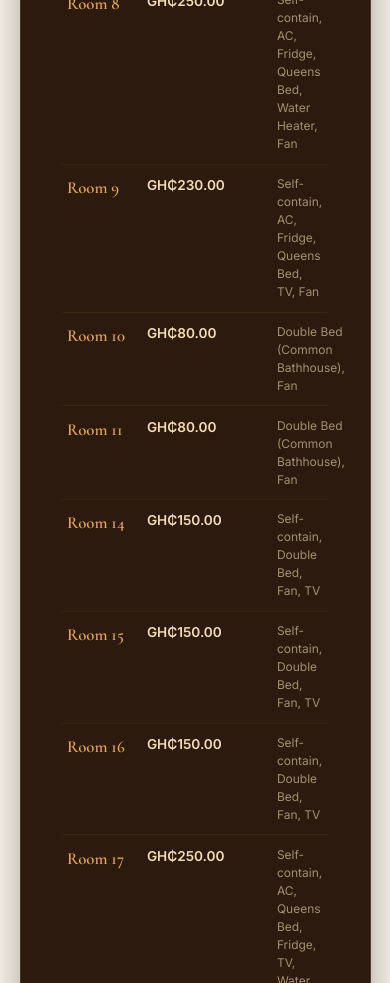
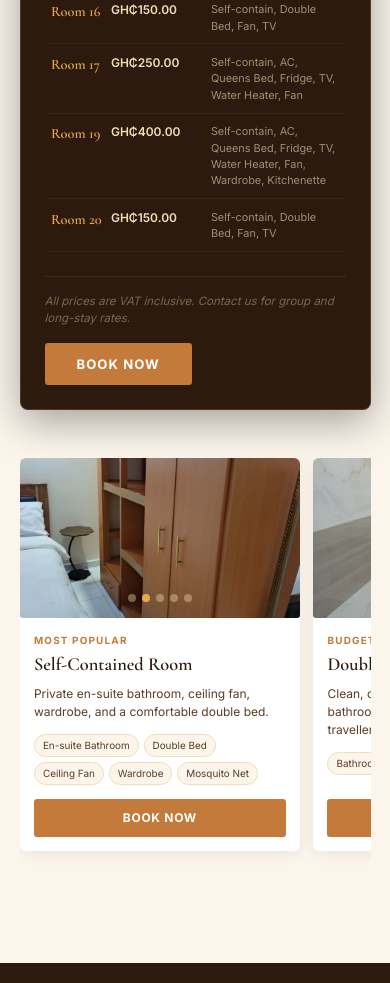
Before and after one commit to gideonagbavor8/tarso-hotel, a Next.js app: page / in a window 390 px wide. Shown: the part 3620-4603 px from the top of the page. Built offline with nearby package versions, Linux system fonts and the light colour scheme.

Commit message:
fix: moile feature

```diff
--- a/src/components/Rooms.tsx
+++ b/src/components/Rooms.tsx
@@ -17,7 +17,7 @@ const rooms = [
   {
     tag: "Most Popular",
     title: "Self-Contained Room",
-    desc: "Private en-suite bathroom, ceiling fan, wardrobe, and a comfortable double bed. Perfect for the solo traveller or couple who wants full privacy.",
+    desc: "Private en-suite bathroom, ceiling fan, wardrobe, and a comfortable double bed.",
     amenities: ["En-suite Bathroom", "Double Bed", "Ceiling Fan", "Wardrobe", "Mosquito Net"],
     images: [
       "/images/room-self-contained/self-cont.jpeg",
@@ -30,7 +30,7 @@ const rooms = [
   {
     tag: "Budget Stay",
     title: "Double Room",
-    desc: "Clean, comfortable double room with bathroom facilities. Great value for the budget-conscious traveller.",
+    desc: "Clean, comfortable double room with bathroom facilities. Great value for budget travellers.",
     amenities: ["Bathroom", "Double Bed", "Ceiling Fan"],
     images: [
       "/images/room-shared/room-share.jpeg",
@@ -182,7 +182,7 @@ export default function Rooms() {
         </motion.button>
       </div>
 
-      {/* ── PRICING CARD — full width on top ── */}
+      {/* ── PRICING CARD ── */}
       <motion.div
         variants={fadeUp}
         initial="hidden"
@@ -192,17 +192,16 @@ export default function Rooms() {
           background: "var(--earth)",
           border: "1px solid rgba(232,168,76,0.2)",
           borderRadius: "8px",
-          padding: "2.5rem",
+          padding: isMobile ? "1.5rem" : "2.5rem",
           marginBottom: "3rem",
           boxShadow: "0 12px 40px rgba(0,0,0,0.35)",
         }}
       >
-        {/* Card header */}
         <div style={{ textAlign: "center", marginBottom: "1.5rem" }}>
           <div
             style={{
               fontFamily: "var(--font-cormorant)",
-              fontSize: "1.8rem",
+              fontSize: isMobile ? "1.3rem" : "1.8rem",
               fontWeight: 600,
               color: "var(--gold)",
               letterSpacing: "0.1em",
@@ -241,7 +240,6 @@ export default function Rooms() {
           </div>
         </div>
 
-        {/* Gold divider */}
         <div
           style={{
             height: "1px",
@@ -254,7 +252,7 @@ export default function Rooms() {
         <div
           style={{
             display: "grid",
-            gridTemplateColumns: "80px 130px 1fr",
+            gridTemplateColumns: isMobile ? "60px 100px 1fr" : "80px 130px 1fr",
             paddingBottom: "0.7rem",
             borderBottom: "1px solid rgba(232,168,76,0.25)",
             marginBottom: "0.3rem",
@@ -264,8 +262,8 @@ export default function Rooms() {
             <span
               key={h}
               style={{
-                fontSize: "0.7rem",
-                letterSpacing: "0.14em",
+                fontSize: isMobile ? "0.62rem" : "0.7rem",
+                letterSpacing: "0.1em",
                 textTransform: "uppercase" as const,
                 color: "var(--clay)",
                 fontWeight: 700,
@@ -276,22 +274,16 @@ export default function Rooms() {
           ))}
         </div>
 
-        {/* Rate rows — no scroll, all visible */}
-        <div
-          style={{
-            display: "block",
-          }}
-        >
-          {[rateRows].map((group, gi) => (
-            <div key={gi}>
-              {group.map((row) => (
+        {/* Rate rows */}
+        <div style={{ display: "block" }}>
+          {rateRows.map((row) => (
             <motion.div
               key={row.room}
               whileHover={{ backgroundColor: "rgba(232,168,76,0.05)" }}
               style={{
                 display: "grid",
-                    gridTemplateColumns: "80px 130px 1fr",
-                    padding: "0.65rem 0.4rem",
+                gridTemplateColumns: isMobile ? "60px 100px 1fr" : "80px 130px 1fr",
+                padding: "0.6rem 0.4rem",
                 borderBottom: "1px solid rgba(232,168,76,0.07)",
                 borderRadius: "3px",
                 cursor: "default",
@@ -301,7 +293,7 @@ export default function Rooms() {
               <span
                 style={{
                   fontFamily: "var(--font-cormorant)",
-                      fontSize: "1.05rem",
+                  fontSize: isMobile ? "0.9rem" : "1.05rem",
                   fontWeight: 600,
                   color: "var(--gold)",
                 }}
@@ -310,7 +302,7 @@ export default function Rooms() {
               </span>
               <span
                 style={{
-                      fontSize: "0.85rem",
+                  fontSize: isMobile ? "0.75rem" : "0.85rem",
                   fontWeight: 600,
                   color: "var(--sand)",
                 }}
@@ -319,7 +311,7 @@ export default function Rooms() {
               </span>
               <span
                 style={{
-                      fontSize: "0.75rem",
+                  fontSize: isMobile ? "0.68rem" : "0.75rem",
                   color: "rgba(242,221,180,0.6)",
                   lineHeight: 1.5,
                 }}
@@ -329,10 +321,7 @@ export default function Rooms() {
             </motion.div>
           ))}
         </div>
-          ))}
-        </div>
 
-        {/* Footer */}
         <div
           style={{
             display: "flex",
@@ -345,13 +334,7 @@ export default function Rooms() {
             borderTop: "1px solid rgba(232,168,76,0.12)",
           }}
         >
-          <p
-            style={{
-              fontSize: "0.72rem",
-              color: "rgba(242,221,180,0.4)",
-              fontStyle: "italic",
-            }}
-          >
+          <p style={{ fontSize: "0.72rem", color: "rgba(242,221,180,0.4)", fontStyle: "italic" }}>
             All prices are VAT inclusive. Contact us for group and long-stay rates.
           </p>
           <motion.button
@@ -379,15 +362,16 @@ export default function Rooms() {
         </div>
       </motion.div>
 
-      {/* ── ROOM CARDS — three equal columns below ── */}
+      {/* ── ROOM CARDS ── */}
       {isMobile ? (
         <>
           <div
             style={{
               display: "flex",
               overflowX: "auto",
-              gap: "1rem",
-              paddingBottom: "1.5rem",
+              gap: "0.8rem",
+              paddingBottom: "1rem",
+              paddingLeft: "1px",
               scrollSnapType: "x mandatory",
               WebkitOverflowScrolling: "touch",
               scrollbarWidth: "none",
@@ -397,27 +381,35 @@ export default function Rooms() {
               <div
                 key={room.title}
                 style={{
-                  minWidth: "85vw",
+                  minWidth: "72vw",
+                  maxWidth: "72vw",
                   scrollSnapAlign: "start",
                   background: "#fff",
                   borderRadius: "6px",
                   boxShadow: "0 2px 16px rgba(44,26,14,0.08)",
                   flexShrink: 0,
                   overflow: "hidden",
+                  display: "flex",
+                  flexDirection: "column",
                 }}
               >
-                <div style={{ width: "100%", height: "240px" }}>
+                {/* Image */}
+                <div style={{ width: "100%", height: "160px", overflow: "hidden", flexShrink: 0 }}>
                   <Carousel
                     images={room.images}
                     alt={room.title}
-                    height="240px"
+                    height="160px"
                     objectFit="cover"
+                    showArrows={false}
+                    showDots={true}
                   />
                 </div>
-                <div style={{ padding: "1.4rem" }}>
+
+                {/* Body */}
+                <div style={{ padding: "0.9rem", display: "flex", flexDirection: "column", flex: 1 }}>
                   <span
                     style={{
-                      fontSize: "0.68rem",
+                      fontSize: "0.62rem",
                       fontWeight: 700,
                       letterSpacing: "0.12em",
                       textTransform: "uppercase" as const,
@@ -429,26 +421,31 @@ export default function Rooms() {
                   <h3
                     style={{
                       fontFamily: "var(--font-cormorant)",
-                      fontSize: "1.4rem",
+                      fontSize: "1.15rem",
                       fontWeight: 600,
                       color: "var(--earth)",
-                      margin: "0.3rem 0 0.5rem",
+                      margin: "0.2rem 0 0.4rem",
                     }}
                   >
                     {room.title}
                   </h3>
-                  <p style={{ fontSize: "0.83rem", color: "var(--text-mid)", lineHeight: 1.6, marginBottom: "1rem" }}>
+                  <p style={{
+                    fontSize: "0.75rem",
+                    color: "var(--text-mid)",
+                    lineHeight: 1.5,
+                    marginBottom: "0.8rem",
+                  }}>
                     {room.desc}
                   </p>
-                  <div style={{ display: "flex", flexWrap: "wrap", gap: "0.5rem", marginBottom: "1.2rem" }}>
+                  <div style={{ display: "flex", flexWrap: "wrap", gap: "0.3rem", marginBottom: "0.9rem" }}>
                     {room.amenities.map((a) => (
                       <span
                         key={a}
                         style={{
-                          fontSize: "0.72rem",
+                          fontSize: "0.62rem",
                           color: "var(--text-mid)",
                           background: "var(--cream)",
-                          padding: "0.25rem 0.6rem",
+                          padding: "0.2rem 0.5rem",
                           borderRadius: "20px",
                           border: "1px solid var(--sand)",
                         }}
@@ -464,14 +461,15 @@ export default function Rooms() {
                       width: "100%",
                       background: "var(--clay)",
                       color: "#fff",
-                      padding: "0.7rem",
+                      padding: "0.6rem",
                       border: "none",
                       borderRadius: "3px",
-                      fontSize: "0.82rem",
+                      fontSize: "0.75rem",
                       fontWeight: 700,
                       letterSpacing: "0.06em",
                       textTransform: "uppercase" as const,
                       cursor: "pointer",
+                      marginTop: "auto",
                     }}
                   >
                     Book Now
@@ -480,6 +478,7 @@ export default function Rooms() {
               </div>
             ))}
           </div>
+
           {showSwipeHint && (
             <motion.div
               initial={{ opacity: 0 }}
@@ -522,7 +521,6 @@ export default function Rooms() {
                 transition: "box-shadow 0.25s",
               }}
             >
-              {/* Image */}
               <div style={{ width: "100%", height: "240px", overflow: "hidden" }}>
                 <Carousel
                   images={room.images}
@@ -532,7 +530,6 @@ export default function Rooms() {
                 />
               </div>
 
-              {/* Body */}
               <div style={{ padding: "1.5rem" }}>
                 <span
                   style={{
@@ -565,7 +562,6 @@ export default function Rooms() {
                   {room.desc}
                 </p>
 
-                {/* Amenities */}
                 <div style={{ display: "flex", flexWrap: "wrap", gap: "0.5rem", marginBottom: "1.4rem" }}>
                   {room.amenities.map((a) => (
                     <span
@@ -584,7 +580,6 @@ export default function Rooms() {
                   ))}
                 </div>
 
-                {/* Book button */}
                 <motion.button
                   whileHover={{ scale: 1.03 }}
                   whileTap={{ scale: 0.96 }}
```
Lines whose indentation alone changed are shown as unchanged.
